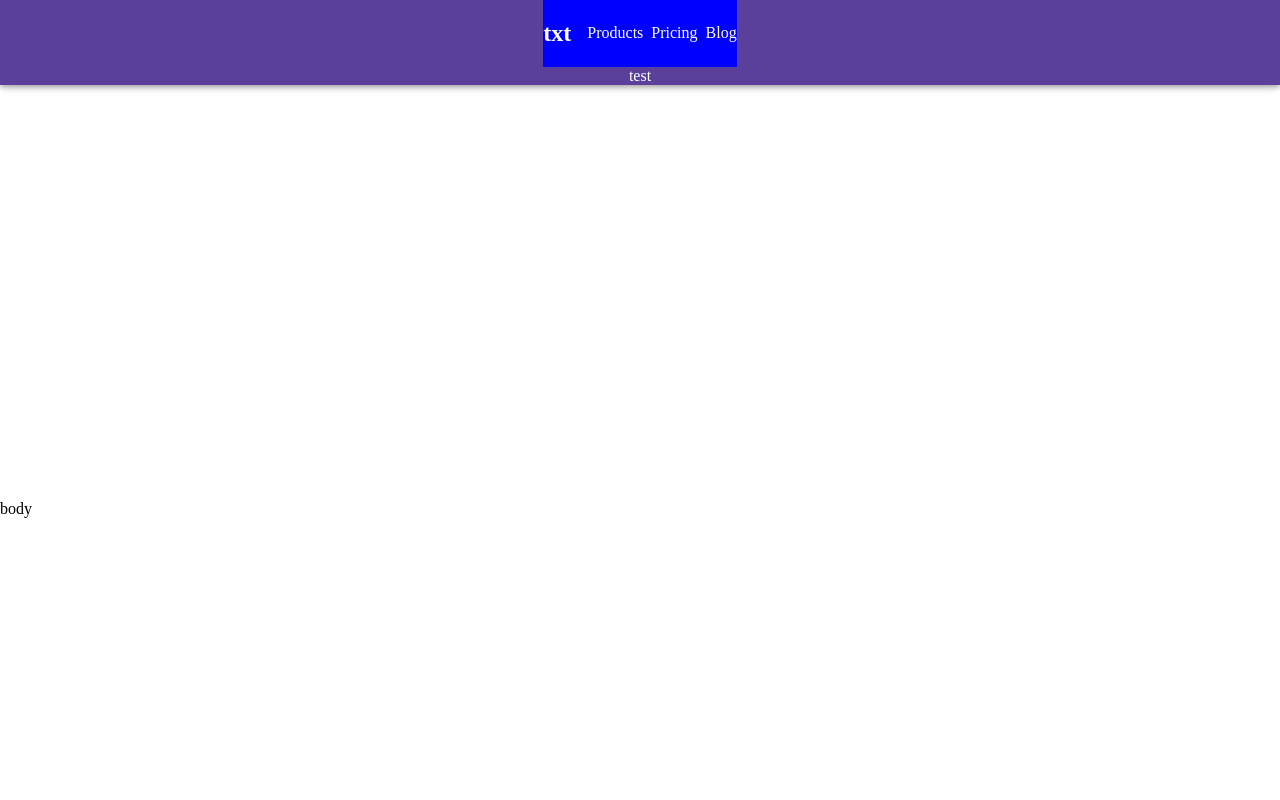
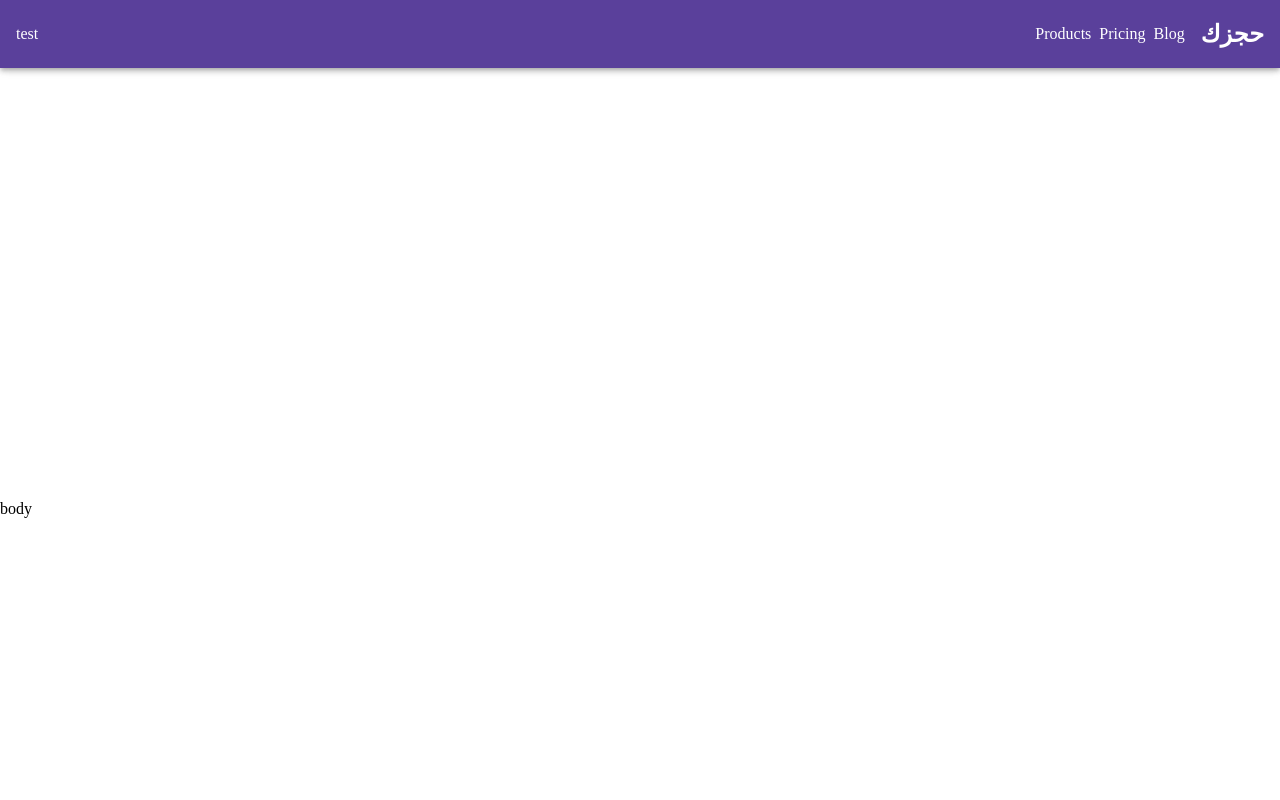
Before and after one commit to Salar-Sali/alsqama-is-going-to-mars, a React (Vite) app: page / in a window 1280 px wide. Shown: the top 800 px of the page. Built offline with nearby package versions, Linux system fonts and the light colour scheme.

Commit message:
flex fixed

```diff
--- a/src/App.tsx
+++ b/src/App.tsx
@@ -1,6 +1,6 @@
 import AppHeader from "./support/header/app-header";
+import { BrowserRouter } from "react-router-dom";
 import "./App.css";
-import { BrowserRouter } from "react-router-dom";
 
 function App() {
   return (
--- a/src/support/header/app-header.tsx
+++ b/src/support/header/app-header.tsx
@@ -7,30 +7,39 @@ const pages = ["Products", "Pricing", "Blog"];
 export const StyledAppBar = styled(AppBar)`
   position: sticky;
   display: flex;
-  align-items: center;
+  flex-direction: row-reverse !important;
   justify-content: space-between;
+  padding-left: 16px;
+  padding-right: 16px;
   background-color: #5a409b !important;
 `;
 
 export const LogoAndServices = styled.div`
   display: flex;
+  flex-direction: row-reverse;
   align-items: center;
   gap: 16px;
-  background-color: blue;
+  width: fit-content;
 `;
 
 export const StyledServices = styled.div`
   display: flex;
   gap: 8px;
-  /* background-color: red; */
+`;
+
+export const TranslationAndAuth = styled.div`
+  display: flex;
+  align-items: center;
+  gap: 16px;
+  width: fit-content;
 `;
 
 function AppHeader() {
   return (
     <StyledAppBar>
-      {/* right side */}
+      {/* left side */}
       <LogoAndServices>
-        <h2>txt</h2>
+        <h2>حجزك</h2>
         <StyledServices>
           {pages.map((page) => (
             <Link
@@ -43,9 +52,10 @@ function AppHeader() {
           ))}
         </StyledServices>
       </LogoAndServices>
-      {/* left side */}
-      <div>test</div>
+      {/* right side */}
+      <TranslationAndAuth>test</TranslationAndAuth>
     </StyledAppBar>
   );
 }
+
 export default AppHeader;
```
Also changed, not shown: src/global-styles.ts (deleted, +0 -42 lines).
